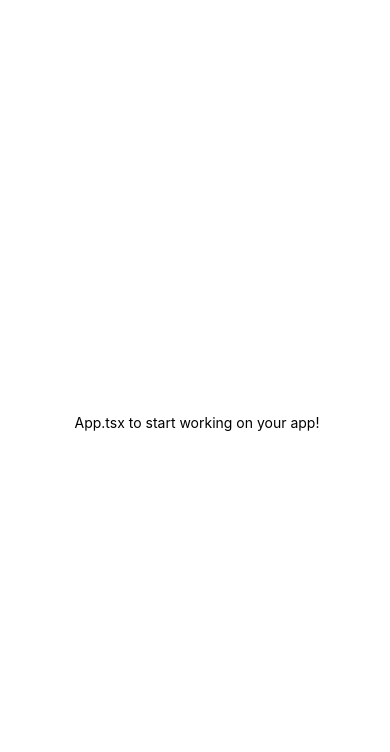
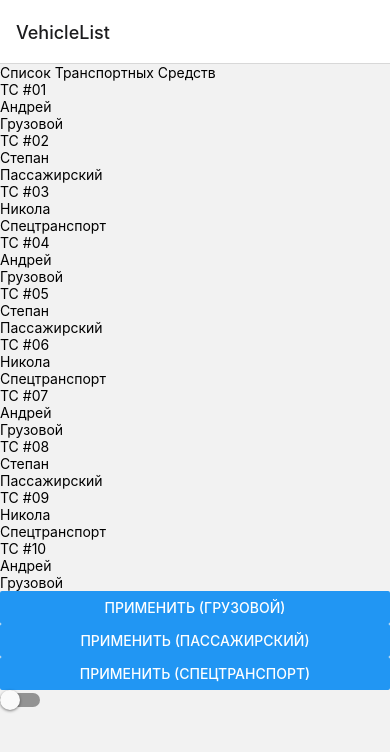
Before and after one commit to Jackman108/TransportTrackingApp, a React Native app: screen /VehicleList in a window 390 px wide. Shown: the top 752 px of the page. Built offline with nearby package versions, Linux system fonts and the light colour scheme.

Commit message:
Added Base Components & Maps

```diff
--- a/App.tsx
+++ b/App.tsx
@@ -1,20 +1,22 @@
-import { StatusBar } from 'expo-status-bar';
-import { StyleSheet, Text, View } from 'react-native';
+import React from 'react';
+import { NavigationContainer } from '@react-navigation/native';
+import { createStackNavigator } from '@react-navigation/stack';
+import VehicleListScreen from './ScreenComponents/VehicleListScreen';
+import VehicleScreen from './ScreenComponents/VehicleScreen';
+import LanguageSwitch from './ScreenComponents/LanguageSwitch';
 
-export default function App() {
+const Stack = createStackNavigator();
+
+const App: React.FC = () => {
   return (
-    <View style={styles.container}>
-      <Text> App.tsx to start working on your app!</Text>
-      <StatusBar style="auto" />
-    </View>
+    <NavigationContainer>
+      <Stack.Navigator>
+        <Stack.Screen name="VehicleList" component={VehicleListScreen} />
+        <Stack.Screen name="Vehicle" component={VehicleScreen} />
+        <Stack.Screen name="Settings" component={LanguageSwitch} />
+      </Stack.Navigator>
+    </NavigationContainer>
   );
-}
+};
 
-const styles = StyleSheet.create({
-  container: {
-    flex: 1,
-    backgroundColor: '#fff',
-    alignItems: 'center',
-    justifyContent: 'center',
-  },
-});
+export default App;
--- /dev/null
+++ b/ScreenComponents/LanguageSwitch.tsx
@@ -0,0 +1,19 @@
+import React, { useState } from 'react';
+import { View, Text, Switch } from 'react-native';
+
+const LanguageSwitch: React.FC = () => {
+    const [isEnglish, setIsEnglish] = useState(true);
+
+    const toggleLanguage = () => {
+        setIsEnglish(!isEnglish);
+    };
+
+    return (
+        <View>
+            <Text>Настройки языка/ Language Settings </Text>
+            <Switch value={isEnglish} onValueChange={toggleLanguage} />
+        </View>
+    );
+};
+
+export default LanguageSwitch;
--- /dev/null
+++ b/ScreenComponents/UX/YandexMap.tsx
@@ -0,0 +1,44 @@
+
+import { FC, useCallback, useEffect } from 'react';
+import { YMaps, Map, Placemark, ZoomControl, FullscreenControl } from '@pbe/react-yandex-maps';
+import  {MAPS_API_KEY}  from "@env";
+
+const YandexMap: FC = (): JSX.Element => {
+    const yandexMapsApiKey: string  = MAPS_API_KEY || '';
+    const defaultCenter: number[] = [52.895233, 30.053785];
+    const defaultZoom: number = 14;
+
+    const setCookie = useCallback((name: string, value: string, days: number): void => {
+        const date = new Date();
+        date.setTime(date.getTime() + days * 24 * 60 * 60 * 1000);
+        const expires = '; expires=' + date.toUTCString();
+        document.cookie = `${name}=${encodeURIComponent(value || '')}; SameSite=Lax; expires=${expires}; path=/`;
+    }, []);
+
+    useEffect(() => {
+        setCookie('mycookie', 'myvalue', 30);
+    }, [setCookie]);
+
+    return (
+        <section >
+            <YMaps query={{ apikey: yandexMapsApiKey }}>
+                <Map
+                    defaultState={{
+                        center: defaultCenter,
+                        zoom: defaultZoom,
+                    }}
+
+                    options={{ suppressMapOpenBlock: true }}
+                >
+                    <ZoomControl />
+                    <FullscreenControl options={{ float: 'right' }} />
+                    <Placemark geometry={defaultCenter} />
+                </Map>
+            </YMaps>
+
+        </section>
+
+    );
+};
+
+export default YandexMap;
--- /dev/null
+++ b/ScreenComponents/VehicleListScreen.tsx
@@ -0,0 +1,55 @@
+import React, { useEffect, useState } from 'react';
+import { View, Text, Button, Switch, TouchableOpacity } from 'react-native';
+import vehicles from '../vehicles.json';
+import { StackNavigationProp } from '@react-navigation/stack';
+
+interface Vehicle {
+    id: number;
+    name: string;
+    driverName: string;
+    category: string;
+}
+
+const VehicleListScreen: React.FC<{ navigation: StackNavigationProp<any> }> = ({ navigation }) => {
+    const [filteredVehicles, setFilteredVehicles] = useState<Vehicle[]>(vehicles);
+    const [isMapMode, setIsMapMode] = useState(false);
+
+    const navigateToVehicleScreen = (vehicle: Vehicle) => {
+        navigation.navigate('Vehicle', { vehicle });
+    };
+
+    const filterVehicles = (category: string) => {
+        const filtered = vehicles.filter((vehicle) => vehicle.category === category);
+        setFilteredVehicles(filtered);
+    };
+
+    const toggleMapMode = () => {
+        setIsMapMode(!isMapMode);
+    };
+
+    return (
+        <View>
+            <Text>Список Транспортных Средств</Text>
+            {filteredVehicles.map((vehicle) => (
+                <TouchableOpacity
+                    key={vehicle.id}
+                    onPress={() => navigateToVehicleScreen(vehicle)}
+                >
+                    <View
+                        key={vehicle.id}
+                    >
+                        <Text>{vehicle.name}</Text>
+                        <Text>{vehicle.driverName}</Text>
+                        <Text>{vehicle.category}</Text>
+                    </View>
+                </TouchableOpacity>
+            ))}
+            <Button title="Применить (Грузовой)" onPress={() => filterVehicles('Грузовой')} />
+            <Button title="Применить (Пассажирский)" onPress={() => filterVehicles('Пассажирский')} />
+            <Button title="Применить (Спецтранспорт)" onPress={() => filterVehicles('Спецтранспорт')} />
+            <Switch value={isMapMode} onValueChange={toggleMapMode} />
+        </View>
+    );
+};
+
+export default VehicleListScreen;
--- /dev/null
+++ b/ScreenComponents/VehicleScreen.tsx
@@ -0,0 +1,41 @@
+import React from 'react';
+import { View, Text, Button, Linking } from 'react-native';
+import MapView, { Marker } from 'react-native-maps';
+import { RouteProp } from '@react-navigation/native';
+import YandexMap from './UX/YandexMap';
+
+interface Vehicle {
+    id: number;
+    name: string;
+    driverName: string;
+    category: string;
+}
+
+const VehicleScreen: React.FC<{ route: RouteProp<any, 'Vehicle'> }> = ({ route }) => {
+    const { vehicle } = route.params || {};
+
+    const callDriver = () => {
+        Linking.openURL(`tel:${driverPhoneNumber}`);
+    };
+
+    const messageDriver = () => {
+        Linking.openURL(`https://api.whatsapp.com/send?phone=${driverPhoneNumber}&text=Добрый%20день,%20подскажите%20пожалуйста,%20какой%20номер%20заказа%20у%20вас%20сейчас%20в%20работе`);
+    };
+
+    const driverPhoneNumber = '+123456789000';
+
+    return (
+        <View>
+            <Text>{vehicle?.name}</Text>
+            <Text>{vehicle?.category}</Text>
+            <Text>{vehicle?.driverName}</Text>
+            <Button title="Позвонить" onPress={callDriver} />
+            <Button title="Написать" onPress={messageDriver} />
+
+                <YandexMap />
+
+        </View>
+    );
+};
+
+export default VehicleScreen;
--- a/babel.config.js
+++ b/babel.config.js
@@ -1,6 +1,11 @@
-module.exports = function(api) {
+module.exports = function (api) {
   api.cache(true);
   return {
     presets: ['babel-preset-expo'],
+    plugins: [
+      [
+        'module:react-native-dotenv',
+      ]
+    ]
   };
 };
--- /dev/null
+++ b/env.d.tsx
@@ -0,0 +1,3 @@
+declare module '@env' {
+    export const MAPS_API_KEY: string;
+}
--- /dev/null
+++ b/vehicles.json
@@ -0,0 +1,92 @@
+[
+    {
+        "id": 1,
+        "name": "ТС #01",
+        "driverName": "Андрей",
+        "category": "Грузовой",
+        "phoneNumber": "+375291111111",
+        "latitude ": "52.895233",
+        "longitude": " 30.053785"
+    },
+    {
+        "id": 2,
+        "name": "ТС #02",
+        "driverName": "Степан",
+        "category": "Пассажирский",
+        "phoneNumber": "+375291111111",
+        "latitude ": "52.895233",
+        "longitude": " 30.053785"
+    },
+    {
+        "id": 3,
+        "name": "ТС #03",
+        "driverName": "Никола",
+        "category": "Спецтранспорт",
+        "phoneNumber": "+375291111111",
+        "latitude ": "52.895233",
+        "longitude": " 30.053785"
+    },
+    {
+        "id": 4,
+        "name": "ТС #04",
+        "driverName": "Андрей",
+        "category": "Грузовой",
+        "phoneNumber": "+375291111111",
+        "latitude ": "52.895233",
+        "longitude": " 30.053785"
+    },
+    {
+        "id": 5,
+        "name": "ТС #05",
+        "driverName": "Степан",
+        "category": "Пассажирский",
+        "phoneNumber": "+375291111111",
+        "latitude ": "52.895233",
+        "longitude": " 30.053785"
+    },
+    {
+        "id": 6,
+        "name": "ТС #06",
+        "driverName": "Никола",
+        "category": "Спецтранспорт",
+        "phoneNumber": "+375291111111",
+        "latitude ": "52.895233",
+        "longitude": " 30.053785"
+    },
+    {
+        "id": 7,
+        "name": "ТС #07",
+        "driverName": "Андрей",
+        "category": "Грузовой",
+        "phoneNumber": "+375291111111",
+        "latitude ": "52.895233",
+        "longitude": " 30.053785"
+    },
+    {
+        "id": 8,
+        "name": "ТС #08",
+        "driverName": "Степан",
+        "category": "Пассажирский",
+        "phoneNumber": "+375291111111",
+        "latitude ": "52.895233",
+        "longitude": " 30.053785"
+    },
+    {
+        "id": 9,
+        "name": "ТС #09",
+        "driverName": "Никола",
+        "category": "Спецтранспорт",
+        "phoneNumber": "+375291111111",
+        "latitude ": "52.895233",
+        "longitude": " 30.053785"
+    },
+    {
+        "id": 10,
+        "name": "ТС #10",
+        "driverName": "Андрей",
+        "category": "Грузовой",
+        "phoneNumber": "+375291111111",
+        "latitude ": "52.895233",
+        "longitude": " 30.053785"
+    }
+]
```
Also changed, not shown: package.json (+11 -7 lines), tsconfig.json (+9 -1 lines), 2 other files (tests, documents, lock files or other folders).
